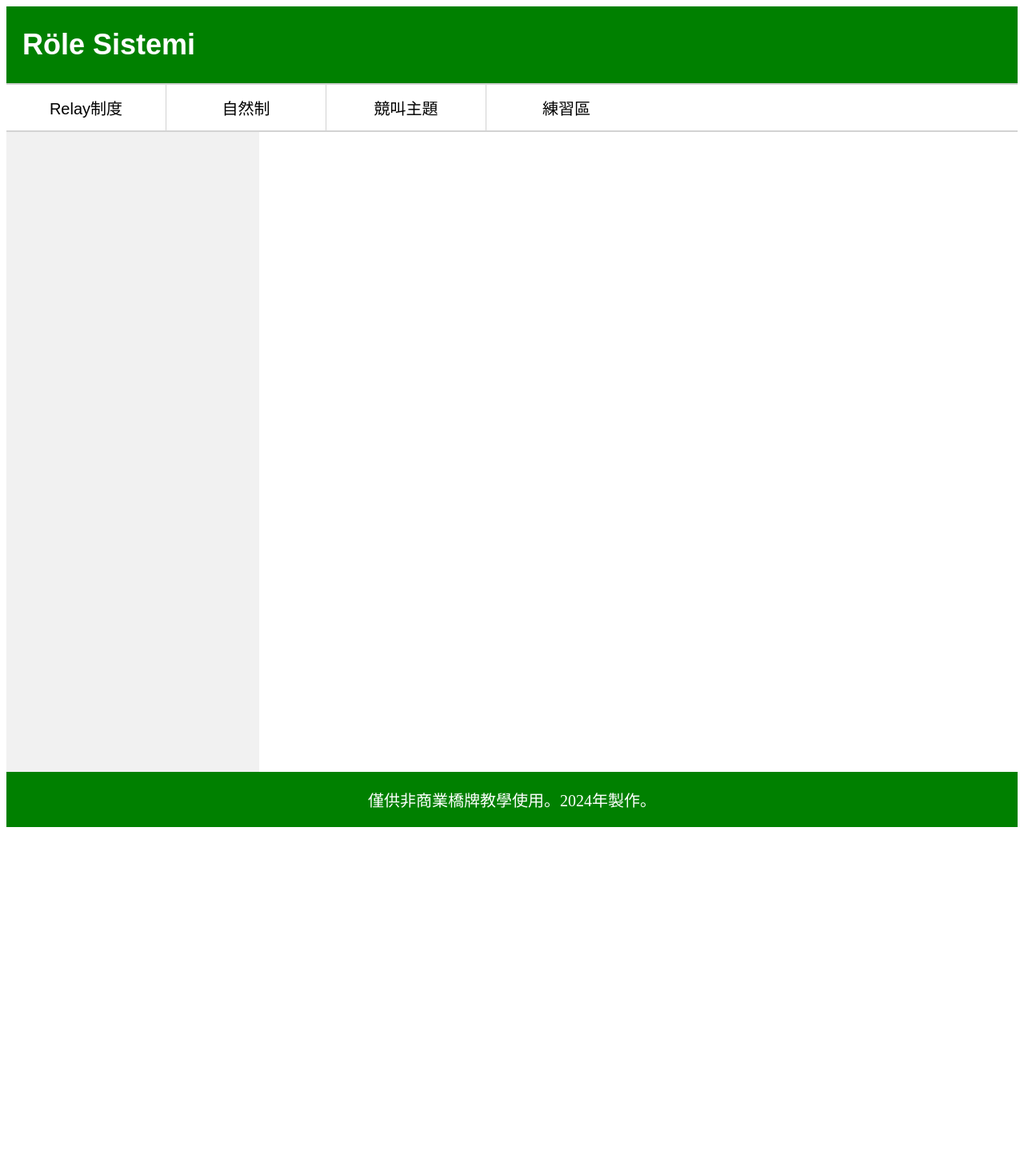
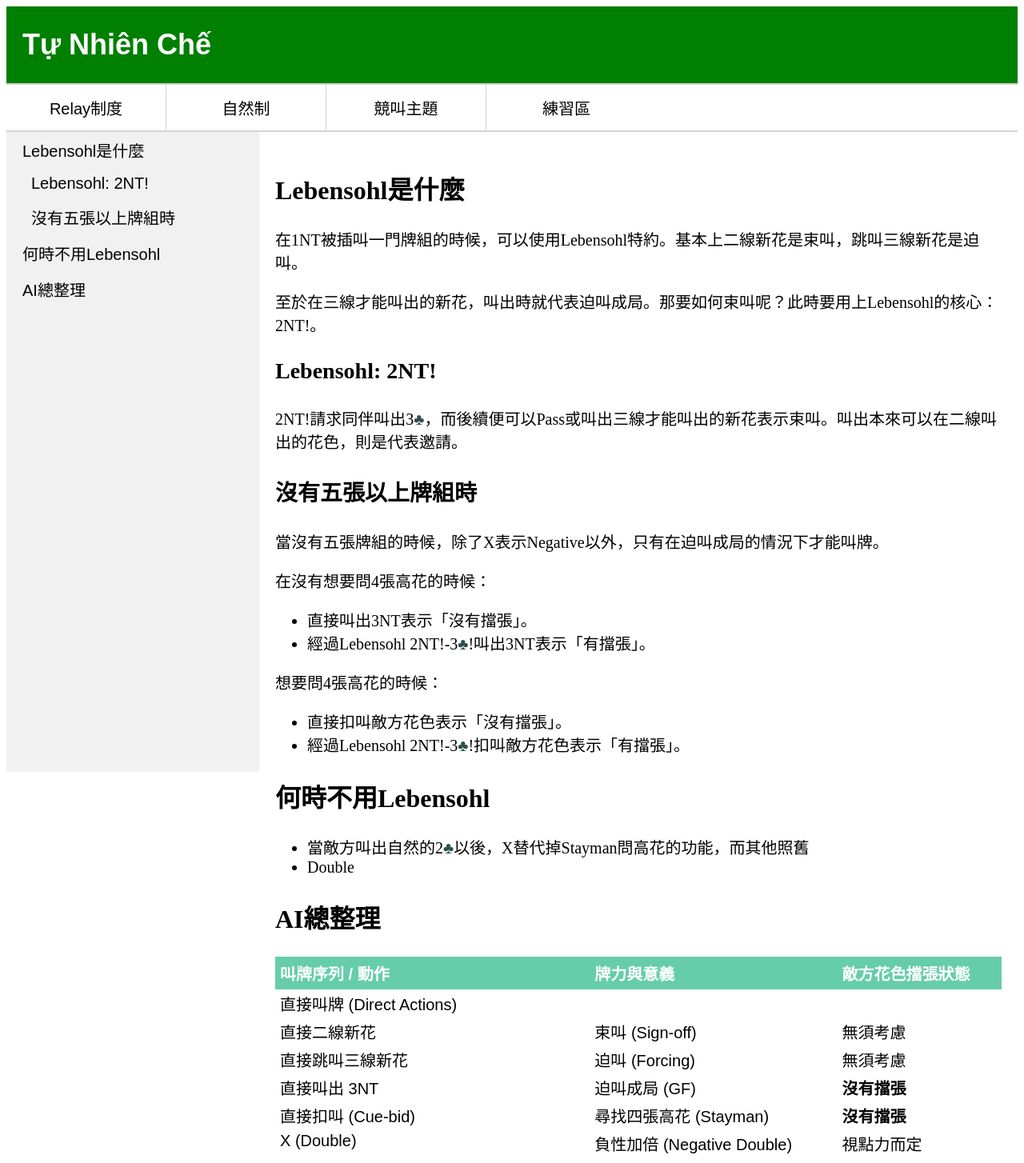
Before and after one commit to TNPLR/tnplr.github.io, a Nuxt app: page /lebensohl in a window 1280 px wide. Shown: the top 1454 px of the page at 80% size. Before the commit the page ends 1042 px from the top, so only its background shows below. Built offline with nearby package versions, Linux system fonts and the light colour scheme.

Commit message:
New: Lebensohl

```diff
--- a/layouts/default.vue
+++ b/layouts/default.vue
@@ -57,6 +57,7 @@ onUnmounted(() => {
                 <a href="javascript:void(0)" class="dropbtn">競叫主題</a>
                 <div class="dropdown-content">
                     <NuxtLink to="/double_topics">有關於Double</NuxtLink>
+                    <NuxtLink to="/lebensohl">Lebensohl</NuxtLink>
                 </div>
             </li>
             <li><NuxtLink to="/story">練習區</NuxtLink></li>
--- /dev/null
+++ b/pages/lebensohl.vue
@@ -0,0 +1,115 @@
+<template>
+    <article ref="Article">
+        <h2>Lebensohl是什麼</h2><div>
+          <p>在1NT被插叫一門牌組的時候，可以使用Lebensohl特約。基本上二線新花是束叫，跳叫三線新花是迫叫。</p>
+          <p>至於在三線才能叫出的新花，叫出時就代表迫叫成局。那要如何束叫呢？此時要用上Lebensohl的核心：2NT!。</p>
+          <h3>Lebensohl: 2NT!</h3><div>
+            <p>2NT!請求同伴叫出3!C，而後續便可以Pass或叫出三線才能叫出的新花表示束叫。叫出本來可以在二線叫出的花色，則是代表邀請。</p>
+          </div>
+          <h3>沒有五張以上牌組時</h3><div>
+            <p>當沒有五張牌組的時候，除了X表示Negative以外，只有在迫叫成局的情況下才能叫牌。
+            </p>
+            <p>在沒有想要問4張高花的時候：</p>
+            <ul>
+              <li>直接叫出3NT表示「沒有擋張」。</li>
+              <li>經過Lebensohl 2NT!-3!C!叫出3NT表示「有擋張」。</li>
+            </ul>
+            <p>想要問4張高花的時候：</p>
+            <ul>
+              <li>直接扣叫敵方花色表示「沒有擋張」。</li>
+              <li>經過Lebensohl 2NT!-3!C!扣叫敵方花色表示「有擋張」。</li>
+            </ul>
+          </div>
+        </div>
+        <h2>何時不用Lebensohl</h2><div>
+          <ul>
+            <li>當敵方叫出自然的2!C以後，X替代掉Stayman問高花的功能，而其他照舊</li>
+            <li>Double</li>
+          </ul>
+        </div>
+        <h2>AI總整理</h2>
+        <table>
+          <thead>
+              <tr>
+                  <th>叫牌序列 / 動作</th>
+                  <th>牌力與意義</th>
+                  <th>敵方花色擋張狀態</th>
+              </tr>
+          </thead>
+          <tbody>
+              <tr>
+                  <td colspan="3" class="category">直接叫牌 (Direct Actions)</td>
+              </tr>
+              <tr>
+                  <td>直接二線新花</td>
+                  <td>束叫 (Sign-off)</td>
+                  <td>無須考慮</td>
+              </tr>
+              <tr>
+                  <td>直接跳叫三線新花</td>
+                  <td>迫叫 (Forcing)</td>
+                  <td>無須考慮</td>
+              </tr>
+              <tr>
+                  <td>直接叫出 3NT</td>
+                  <td>迫叫成局 (GF)</td>
+                  <td><strong>沒有擋張</strong></td>
+              </tr>
+              <tr>
+                  <td>直接扣叫 (Cue-bid)</td>
+                  <td>尋找四張高花 (Stayman)</td>
+                  <td><strong>沒有擋張</strong></td>
+              </tr>
+              <tr>
+                  <td>X (Double)</td>
+                  <td>負性加倍 (Negative Double)</td>
+                  <td>視點力而定</td>
+              </tr>
+
+              <tr>
+                  <td colspan="3" class="category">經過 Lebensohl 2NT! (請求同伴叫      3&clubs;!)</td>
+              </tr>
+              <tr>
+                  <td>2NT - 3&clubs; - Pass 或叫三線低位花色</td>
+                  <td>束叫 (Sign-off)</td>
+                  <td>無須考慮</td>
+              </tr>
+              <tr>
+                  <td>2NT - 3&clubs; - 叫回原可二線叫出的花色</td>
+                  <td>邀請 (Invitational)</td>
+                  <td>無須考慮</td>
+              </tr>
+              <tr>
+                  <td>2NT - 3&clubs; - 叫出 3NT</td>
+                  <td>迫叫成局 (GF)</td>
+                  <td><strong>有擋張</strong></td>
+              </tr>
+              <tr>
+                  <td>2NT - 3&clubs; - 扣叫 (Cue-bid)</td>
+                  <td>尋找四張高花 (Stayman)</td>
+                  <td><strong>有擋張</strong></td>
+              </tr>
+          </tbody>
+      </table>
+    </article>
+</template>
+<script setup>
+import replaceSuitSigns from '~/modules/replaceSuitSigns';
+import genTOC from '~/modules/genTOC';
+
+const article = useTemplateRef('Article');
+const toc = useState('toc');
+
+const title = useState('title');
+const topic = useState('topic');
+
+onMounted(() => {
+  replaceSuitSigns(article.value);
+  genTOC(toc);
+  topic.value = "Tự Nhiên Chế";
+  title.value = "CMBC 自然制";
+});
+</script>
+<style scoped>
+
+</style>
```
